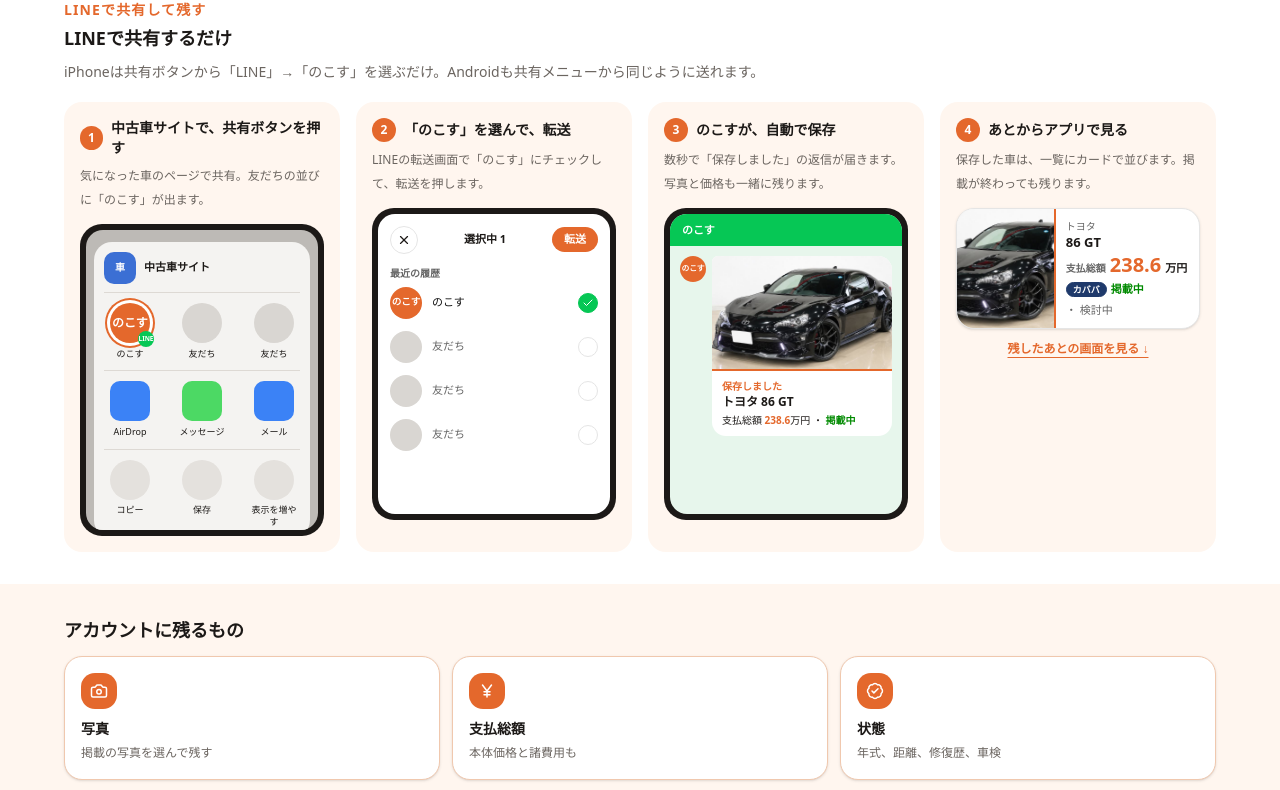
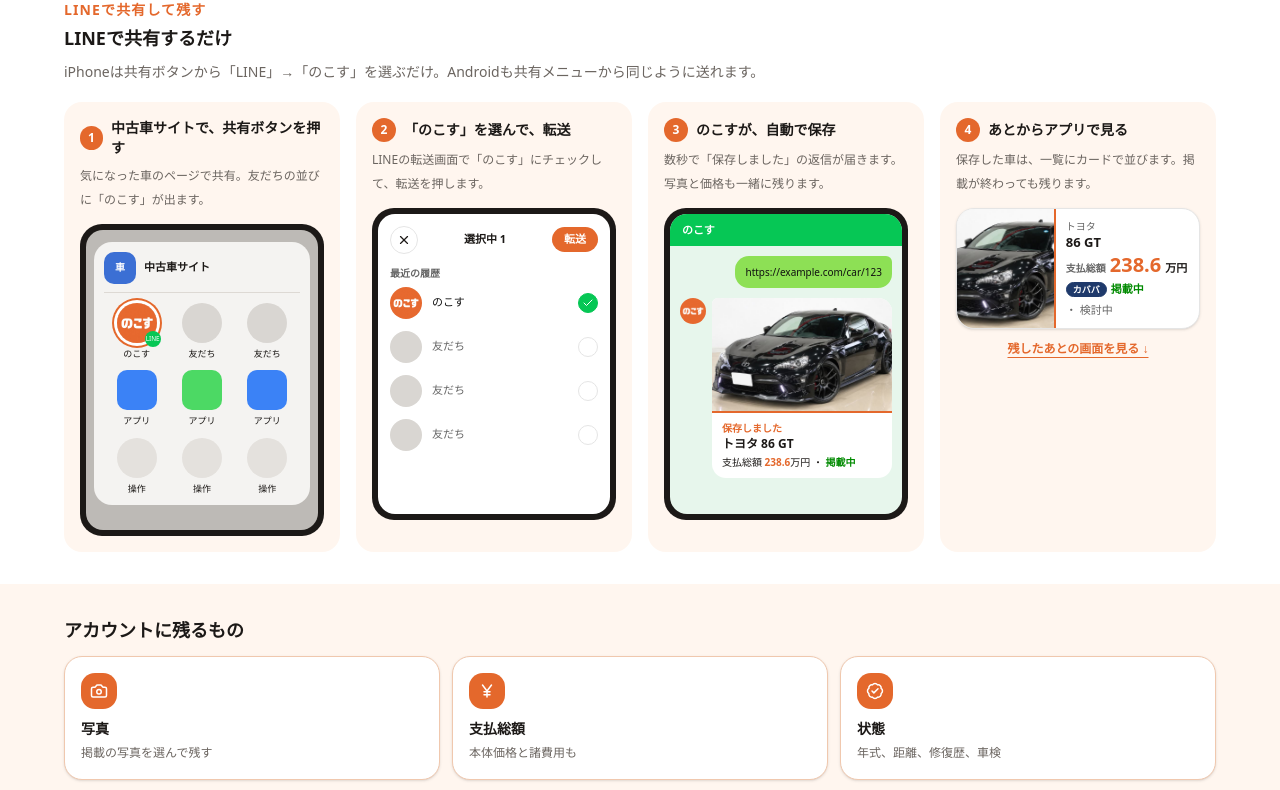
Before and after one commit to goodgunu/nokosu, a Next.js app: page / in a window 1280 px wide. Shown: the part 1536-2326 px from the top of the page. Built offline with nearby package versions, Linux system fonts and the light colour scheme; no server answers.

Commit message:
LINE共有の流れ: 共有シート3x3、URL送信吹き出し、のこす実アイコン

```diff
--- a/components/landing-line-flow.tsx
+++ b/components/landing-line-flow.tsx
@@ -16,8 +16,15 @@ function Frame({ children, bg = "#F2F2F2", label }: { children: React.ReactNode;
 
 function NokosuIcon({ size = 40, badge = true, ring = false }: { size?: number; badge?: boolean; ring?: boolean }) {
   return (
-    <span className="relative inline-grid shrink-0 place-items-center rounded-full font-extrabold text-white" style={{ width: size, height: size, background: ORANGE, fontSize: size * 0.3, boxShadow: ring ? `0 0 0 3px #fff, 0 0 0 5px ${ORANGE}` : undefined }}>
-      のこす
+    <span className="relative inline-block shrink-0" style={{ width: size, height: size }}>
+      <Image
+        src="/nokosu-icon.jpg"
+        alt=""
+        width={size * 2}
+        height={size * 2}
+        className="size-full rounded-full object-cover"
+        style={ring ? { boxShadow: `0 0 0 3px #fff, 0 0 0 5px ${ORANGE}` } : undefined}
+      />
       {badge && (
         <span className="absolute -right-1 -bottom-1 grid place-items-center rounded-md text-white" style={{ width: size * 0.4, height: size * 0.4, background: "#06C755", fontSize: size * 0.16 }}>
           LINE
@@ -40,29 +47,23 @@ function ShareSheet() {
           <span className="grid size-8 place-items-center rounded-lg text-[10px] font-extrabold text-white" style={{ background: "#3B6FD4" }}>車</span>
           <span className="text-[11px] font-bold">中古車サイト</span>
         </div>
-        <div className="flex justify-between border-b py-2.5" style={{ borderColor: "#DDD9D4" }}>
-          {[0, 1, 2].map((i) => (
-            <div key={i} className="flex w-[52px] flex-col items-center gap-1">
-              {i === 0 ? <NokosuIcon size={40} ring /> : <Dummy size={40} />}
-              <span className="text-[9px]">{i === 0 ? "のこす" : "友だち"}</span>
-            </div>
-          ))}
-        </div>
-        <div className="flex justify-between border-b py-2.5" style={{ borderColor: "#DDD9D4" }}>
-          {[["AirDrop", "#3B82F6"], ["メッセージ", "#4CD964"], ["メール", "#3B82F6"]].map(([name, color]) => (
-            <div key={name} className="flex w-[52px] flex-col items-center gap-1">
-              <span className="size-10 rounded-[10px]" style={{ background: color }} />
-              <span className="text-[9px]">{name}</span>
-            </div>
-          ))}
-        </div>
-        <div className="flex justify-between pt-2.5">
-          {["コピー", "保存", "表示を増やす"].map((name) => (
-            <div key={name} className="flex w-[52px] flex-col items-center gap-1">
-              <span className="size-10 rounded-full bg-[#E4E1DD]" />
-              <span className="text-center text-[9px] leading-3">{name}</span>
-            </div>
-          ))}
+        <div className="grid grid-cols-3 gap-y-2.5 pt-2.5">
+          {Array.from({ length: 9 }, (_, i) => {
+            const colors = ["", "", "", "#3B82F6", "#4CD964", "#3B82F6", "#E4E1DD", "#E4E1DD", "#E4E1DD"];
+            const names = ["のこす", "友だち", "友だち", "アプリ", "アプリ", "アプリ", "操作", "操作", "操作"];
+            return (
+              <div key={i} className="flex flex-col items-center gap-1">
+                {i === 0 ? (
+                  <NokosuIcon size={40} ring />
+                ) : i < 3 ? (
+                  <Dummy size={40} />
+                ) : (
+                  <span className={`size-10 ${i >= 6 ? "rounded-full" : "rounded-[10px]"}`} style={{ background: colors[i] }} />
+                )}
+                <span className="text-[9px]">{names[i]}</span>
+              </div>
+            );
+          })}
         </div>
       </div>
     </Frame>
@@ -97,6 +98,11 @@ function Reply() {
   return (
     <Frame label="LINEのトークで、のこすが保存しましたと返信する画面（サンプル）" bg="#E7F6EC">
       <div className="px-3 py-2 text-[11px] font-bold text-white" style={{ background: "#06C755" }}>のこす</div>
+      <div className="flex justify-end px-2.5 pt-2.5">
+        <div className="max-w-[80%] rounded-xl rounded-tr-sm px-2.5 py-2 text-[10px] leading-4 break-all" style={{ background: "#8DE055", color: "#111" }}>
+          https://example.com/car/123
+        </div>
+      </div>
       <div className="flex items-start gap-1.5 p-2.5">
         <NokosuIcon size={26} badge={false} />
         <div className="min-w-0 flex-1 overflow-hidden rounded-xl rounded-tl-sm bg-white">
```
Also changed, not shown: public/nokosu-icon.jpg (added).
